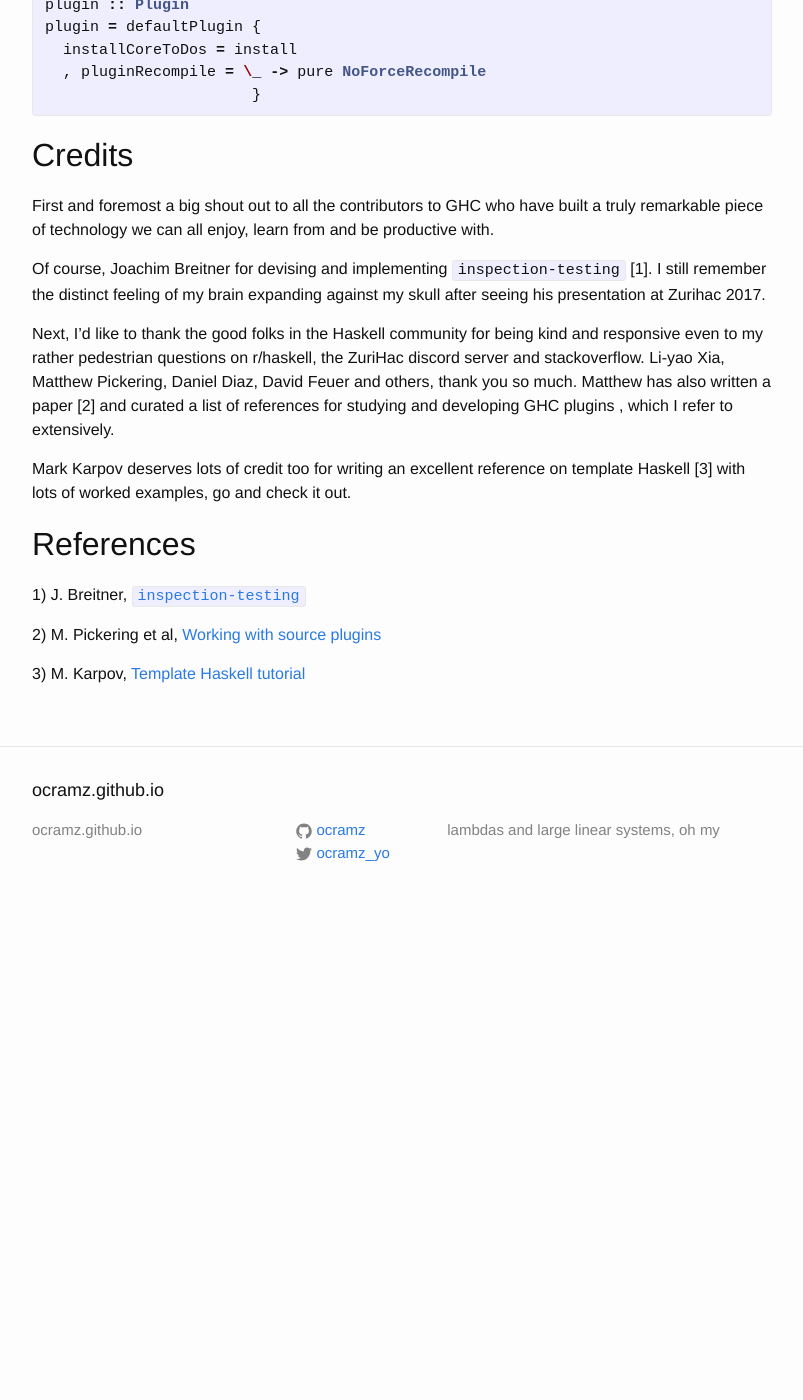
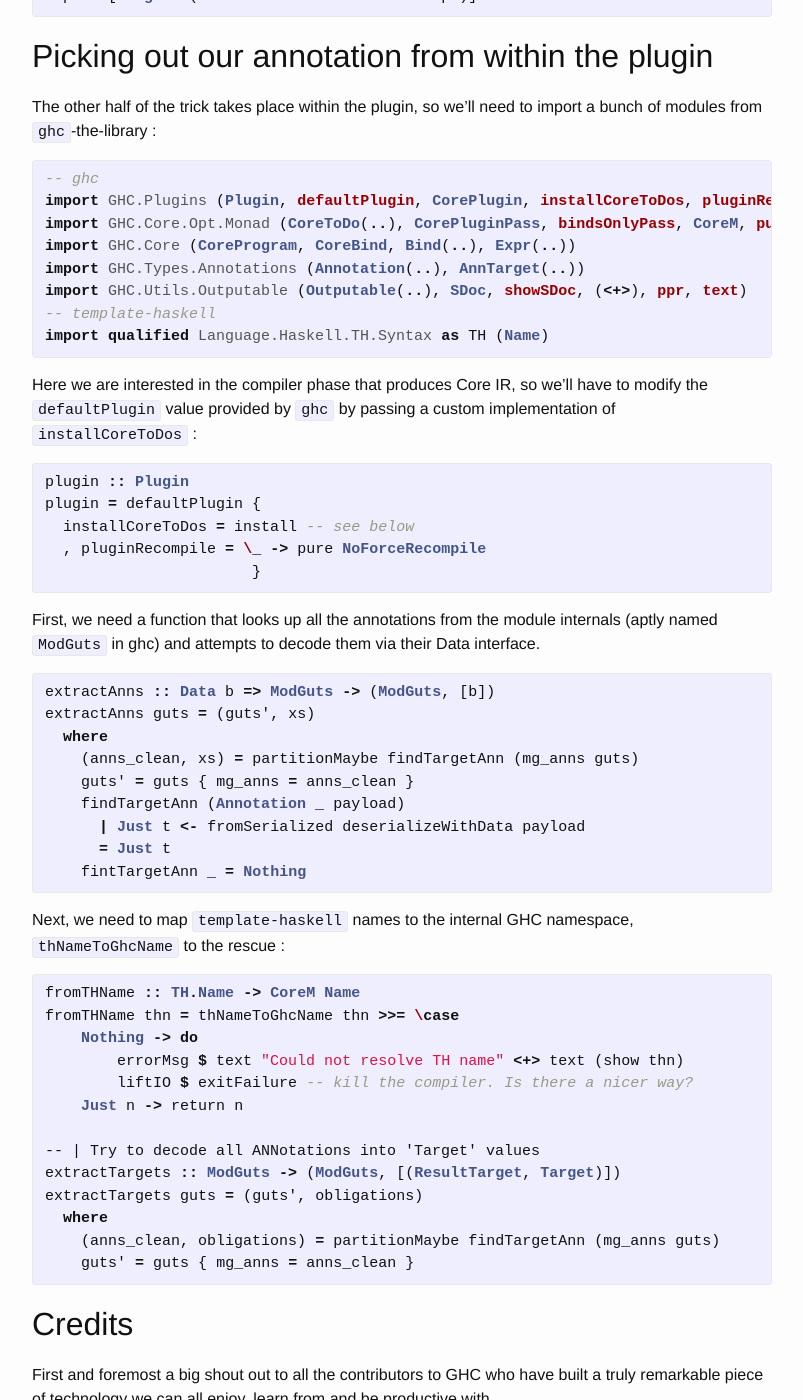
Before and after one commit to ocramz/ocramz.github.io, a Jekyll site: the page built from _posts/2021-06-22-finding-core-th.markdown, in a window 1280 px wide and 1400 px high, scrolled down 1671 px. Shown: the whole window, without its empty margins (238-1041 px from the left). Built offline with Jekyll 4.4.1, drawn with Linux system fonts in a browser that asks for light colours; before the commit the page ends 2595 px from its top, so only the background shows below that; some of the changed text lies outside the part shown.

Commit message:
blog update

```diff
--- a/_posts/2021-06-22-finding-core-th.markdown
+++ b/_posts/2021-06-22-finding-core-th.markdown
@@ -17,6 +17,7 @@ At the top level, we talk about binders (e.g. in `squared x = x * x` the functio
 
 It turns out `inspection-testing` provides this functionality as part of its user interface, and I will document it here both not to forget it and so that others might learn from it in the future.
 
+Note on reproducibility : here I'm referring to GHC 9.0.1, some modules changed paths since GHC series 8.
 
 ## Finding the `Name` of declarations with template Haskell
 
@@ -32,35 +33,83 @@ Annotations can also be attached by the user to declarations, types and modules,
 
 The resulting function has a type signature similar to this : `Name -> Q [Dec]`, i.e. given a `Name` it will produce a list of new declarations `Dec` at compile time.
 
+If we're only interested in attaching a `Name` to the annotation, we just need :
+
+{% highlight haskell %}
+{-# language DeriveDataTypeable #-}
+import Data.Data (Data)
+import Language.Haskell.TH (Name, Loc, AnnTarget(..), Pragma(..), Dec(..), location, Q, Exp(..))
+import Language.Haskell.TH.Syntax (liftData)
+
+data Target = Target Name deriving (Data)
+
+nameAnnotation :: Name -> Q [Dec]
+nameAnnotation n = do
+  annExpr <- liftData (MkTarget n)
+  pure [PragmaD (AnnP ModuleAnnotation annExpr)]
+{% endhighlight %}
+
+
 ## Picking out our annotation from within the plugin
 
-The other half of the trick takes place within the plugin, so we'll need to import a bunch of modules from `ghc`-the-library (here I'm referring to GHC 9.0.1, some modules changed path since GHC series 8):
+The other half of the trick takes place within the plugin, so we'll need to import a bunch of modules from `ghc`-the-library :
 
 {% highlight haskell %}
+-- ghc
 import GHC.Plugins (Plugin, defaultPlugin, CorePlugin, installCoreToDos, pluginRecompile, CommandLineOption, fromSerialized, deserializeWithData, ModGuts(..), Name, CoreExpr, Var, flattenBinds, getName, thNameToGhcName, PluginRecompile(..))
 import GHC.Core.Opt.Monad (CoreToDo(..), CorePluginPass, bindsOnlyPass, CoreM, putMsgS, getDynFlags, errorMsg)
 import GHC.Core (CoreProgram, CoreBind, Bind(..), Expr(..))
 import GHC.Types.Annotations (Annotation(..), AnnTarget(..))
 import GHC.Utils.Outputable (Outputable(..), SDoc, showSDoc, (<+>), ppr, text)
+-- template-haskell
+import qualified Language.Haskell.TH.Syntax as TH (Name)
 {% endhighlight %}
 
 
 {% highlight haskell %}
 {% endhighlight %}
 
-Here we are interested in the compiler phase that produces Core IR, so we'll have to modify the `defaultPlugin` value provided by `ghc`:
-
+Here we are interested in the compiler phase that produces Core IR, so we'll have to modify the `defaultPlugin` value provided by `ghc` by passing a custom implementation of `installCoreToDos` :
 
 {% highlight haskell %}
 plugin :: Plugin
 plugin = defaultPlugin {
-  installCoreToDos = install
+  installCoreToDos = install -- see below
   , pluginRecompile = \_ -> pure NoForceRecompile
                        }
 {% endhighlight %}
 
+First, we need a function that looks up all the annotations from the module internals (aptly named `ModGuts` in ghc) and attempts to decode them via their Data interface.
 
+{% highlight haskell %}
+extractAnns :: Data b => ModGuts -> (ModGuts, [b])
+extractAnns guts = (guts', xs)
+  where
+    (anns_clean, xs) = partitionMaybe findTargetAnn (mg_anns guts)
+    guts' = guts { mg_anns = anns_clean }
+    findTargetAnn (Annotation _ payload)
+      | Just t <- fromSerialized deserializeWithData payload
+      = Just t
+    fintTargetAnn _ = Nothing
+{% endhighlight %}
 
+Next, we need to map `template-haskell` names to the internal GHC namespace, `thNameToGhcName` to the rescue :
+
+{% highlight haskell %}
+fromTHName :: TH.Name -> CoreM Name
+fromTHName thn = thNameToGhcName thn >>= \case
+    Nothing -> do
+        errorMsg $ text "Could not resolve TH name" <+> text (show thn)
+        liftIO $ exitFailure -- kill the compiler. Is there a nicer way?
+    Just n -> return n
+
+-- | Try to decode all ANNotations into 'Target' values
+extractTargets :: ModGuts -> (ModGuts, [(ResultTarget, Target)])
+extractTargets guts = (guts', obligations)
+  where
+    (anns_clean, obligations) = partitionMaybe findTargetAnn (mg_anns guts)
+    guts' = guts { mg_anns = anns_clean }
+{% endhighlight %}
 
 
 
@@ -70,9 +119,9 @@ plugin = defaultPlugin {
 
 First and foremost a big shout out to all the contributors to GHC who have built a truly remarkable piece of technology we can all enjoy, learn from and be productive with.
 
-Of course, Joachim Breitner for devising and implementing `inspection-testing` [1]. I still remember the distinct feeling of my brain expanding against my skull after seeing his presentation at Zurihac 2017.
+Of course, Joachim Breitner for `inspection-testing` [1]. I still remember the distinct feeling of my brain expanding against my skull after seeing his presentation on this at Zurihac 2017.
 
-Next, I'd like to thank the good folks in the Haskell community for being kind and responsive even to my rather pedestrian questions on r/haskell, the ZuriHac discord server and stackoverflow. Li-yao Xia, Matthew Pickering, Daniel Diaz, David Feuer and others, thank you so much. Matthew has also written a paper [2] and curated a list of references for studying and developing GHC plugins , which I refer to extensively.
+Next, I'd like to thank the good folks in the Haskell community for being kind and responsive even to my rather pedestrian questions on r/haskell, the ZuriHac discord server and stackoverflow. Li-yao Xia, Matthew Pickering, Daniel Diaz, David Feuer and others, thank you so much. Matthew has also written a paper [2] and curated a list of references on GHC plugins , which I refer to extensively.
 
 Mark Karpov deserves lots of credit too for writing an excellent reference on template Haskell [3] with lots of worked examples, go and check it out.
 
```
Also changed, not shown: 1 other file.
